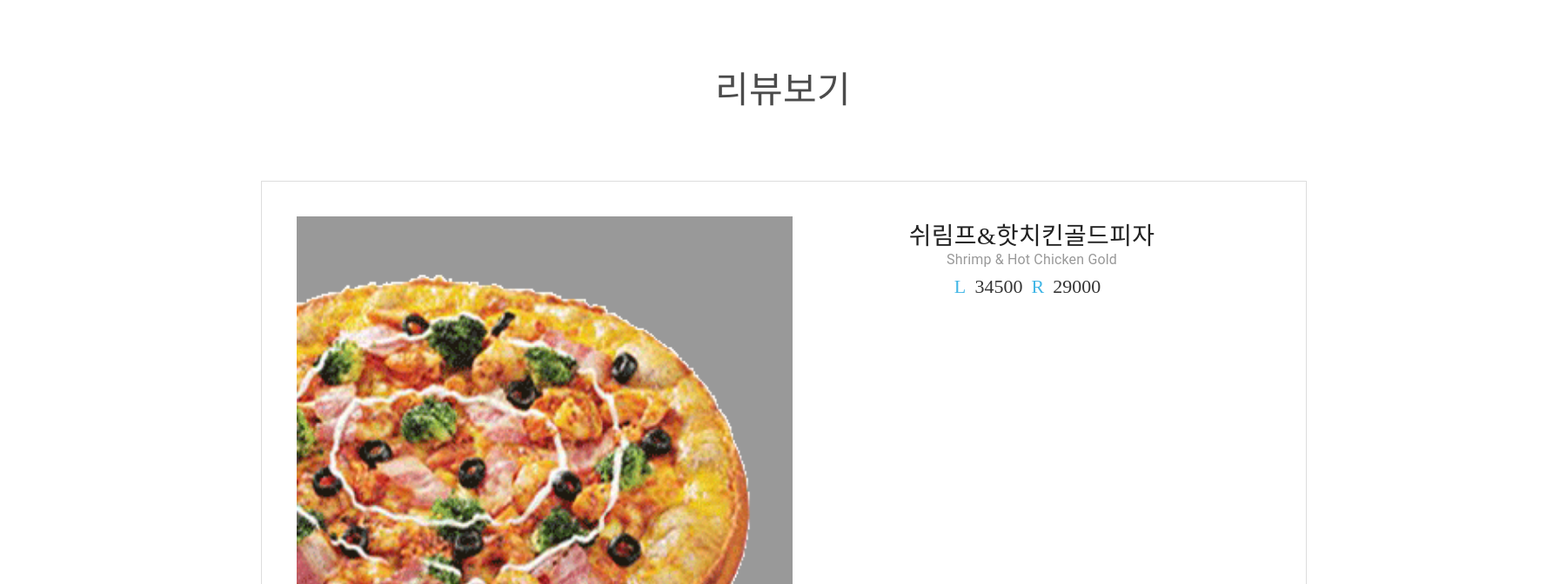
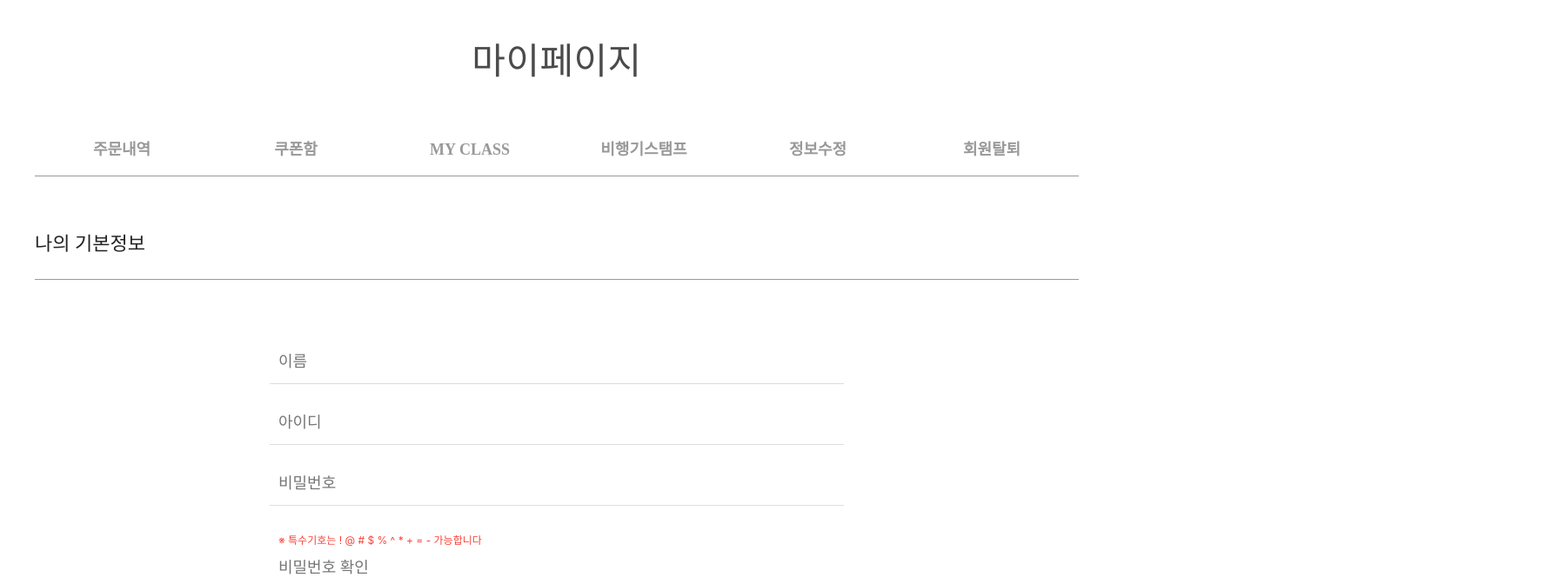
Before and after one commit to winteeeee/wp_termproject, a React (Create React App) app: page / in a window 1280 px wide. Shown: the top 672 px of the page at 87% size, 1800 px wide, since content can reach past the window. Built offline with nearby package versions, Linux system fonts and the light colour scheme; a web font is replaced by a local one.

Commit message:
이름 재수정

```diff
--- a/src/index.js
+++ b/src/index.js
@@ -6,12 +6,12 @@ import reportWebVitals from './reportWebVitals';
 import './index.css';
 import './fonts/Font.css';
 import Review from './components/review/Review';
-import Modify_info from './components/modify_info/Modify_info';
+import InfoModify from './components/info_modify/InfoModify';
 
 const root = ReactDOM.createRoot(document.getElementById('root'));
 root.render(
   <React.StrictMode>
-    <Review />
+    <InfoModify />
   </React.StrictMode>
 );
 
```
Also changed, not shown: src/components/info_modify/InfoModify.js (+4 -3 lines).
